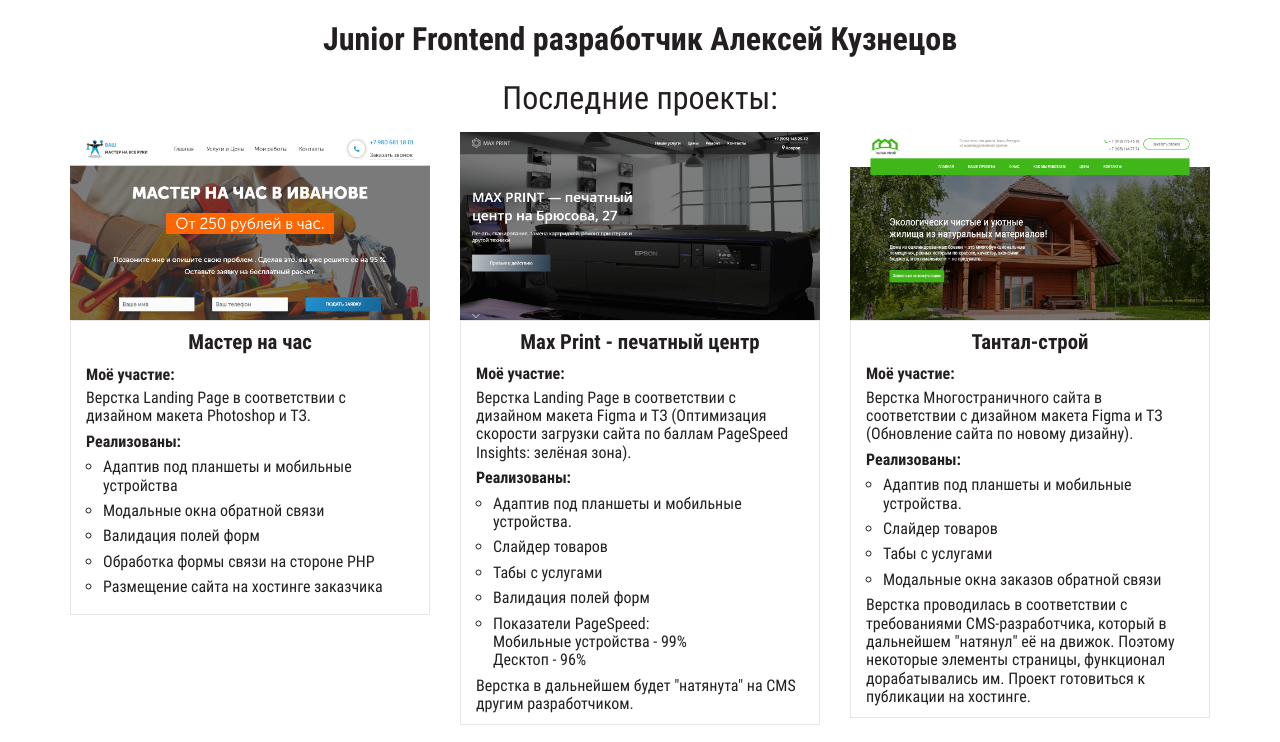
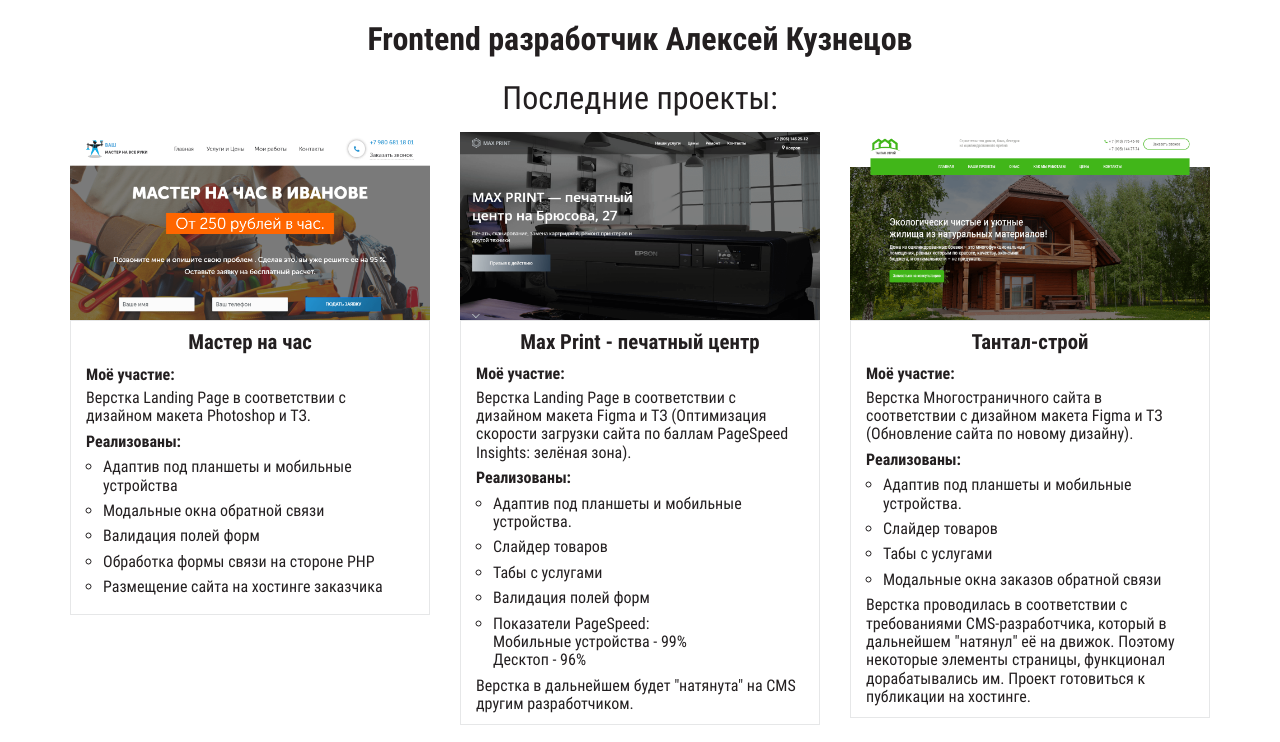
Before and after one commit to AlexeyKuznecov/alexeykuznecov.github.io, a website: page index.html in a window 1280 px wide. Shown: the top 742 px of the page. Drawn offline with Linux system fonts and the light colour scheme.

Commit message:
Update index.html

```diff
--- a/index.html
+++ b/index.html
@@ -4,7 +4,7 @@
 	<meta charset="UTF-8">
 	<meta http-equiv="X-UA-Compatible" content="IE=edge">
 	<meta name="viewport" content="width=device-width, initial-scale=1, shrink-to-fit=no">
-	<title>Junior Frontend разработчик Алексей Кузнецов</title>
+	<title>Frontend разработчик Алексей Кузнецов</title>
 	<link rel="stylesheet" href="public/css/normalize.css">
 	<link rel="stylesheet" href="public/css/style.css">
 </head>
@@ -12,7 +12,7 @@
 	<main>
 		<header>
 			<div class="container">
-				<h1 class="introduce">Junior Frontend разработчик Алексей Кузнецов</h1>
+				<h1 class="introduce">Frontend разработчик Алексей Кузнецов</h1>
 			</div>
 		</header>
 		<section class="projects">
```
